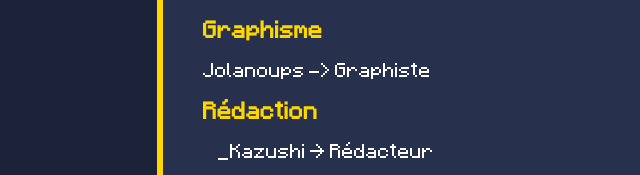
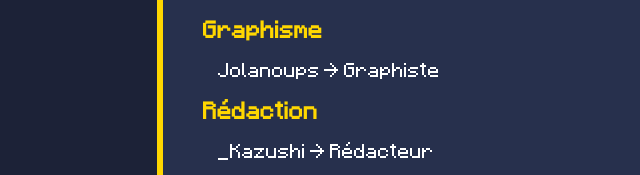
Before and after one commit to MangaGaming/Uhc-Factory, a website: page apropos.html in a window 1280 px wide. Shown: the part 416-591 px from the top of the page, 83-723 px from the left. Drawn offline with Linux system fonts and the light colour scheme.

Commit message:
Update apropos.html

```diff
--- a/apropos.html
+++ b/apropos.html
@@ -51,7 +51,9 @@
 
       <div class="sous-bloc">
         <h4>Graphisme</h4>
-        <p>Jolanoups -> Graphiste</p>
+        <ul>
+          <li>Jolanoups → Graphiste</li>
+        </ul>
       </div>
 
       <div class="sous-bloc">
```
